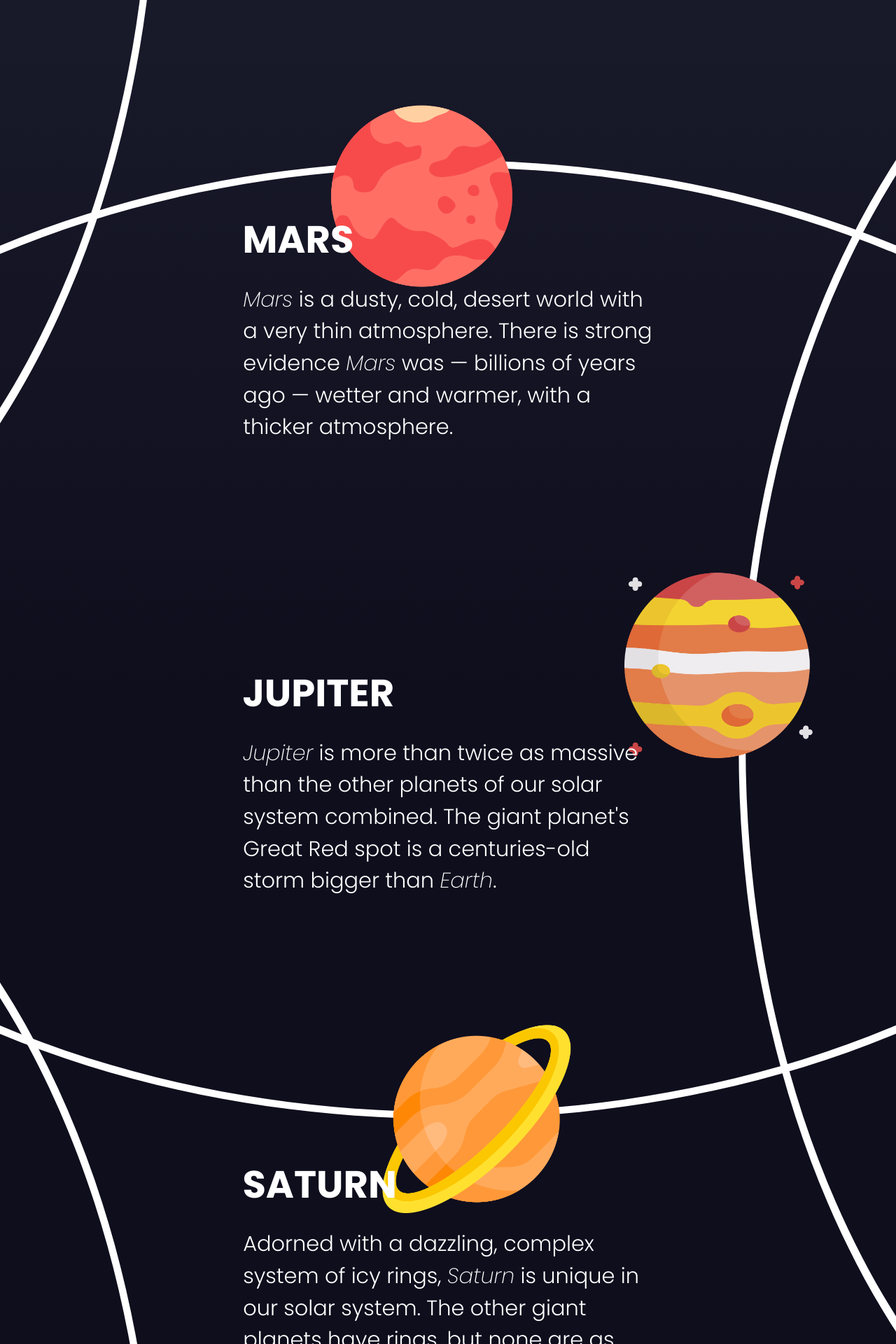
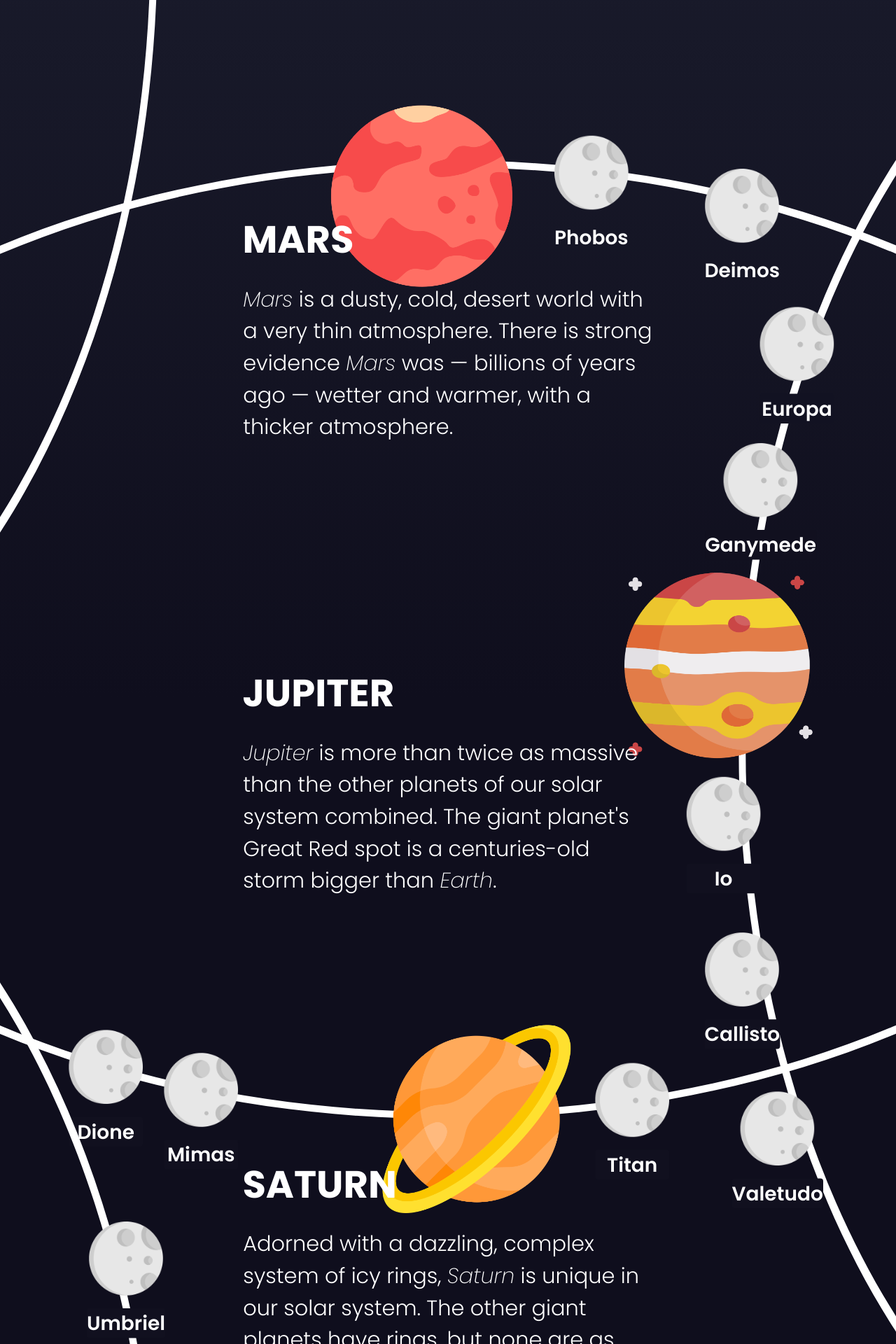
Before and after one commit to Lothering0/space-landing, a Nuxt app: page / in a window 1280 px wide. Shown: the part 4083-6003 px from the top of the page at 70% size. Built offline with nearby package versions, Linux system fonts and the light colour scheme.

Commit message:
Created moons

```diff
--- a/components/Container.vue
+++ b/components/Container.vue
@@ -39,6 +39,12 @@
     </InfoBlock>
 
     <div class="curve earth"></div>
+    <Moon
+      name="Moon"
+      top="3479px"
+      left="131px"
+      backgroundColor="#1d1f2f"
+    />
     <div class="planet earth"></div>
 
     <InfoBlock marginTop="229">
@@ -52,6 +58,16 @@
     </InfoBlock>
 
     <div class="curve mars"></div>
+    <Moon
+      name="Phobos"
+      top="4446px"
+      left="990px"
+    />
+    <Moon
+      name="Deimos"
+      top="4505px"
+      left="1258px"
+    />
     <div class="planet mars"></div>
 
     <InfoBlock marginTop="424">
@@ -65,6 +81,36 @@
     </InfoBlock>
 
     <div class="curve jupiter"></div>
+    <Moon
+      name="Europa"
+      top="4752px"
+      left="1357px"
+      backgroundColor="#121222"
+    />
+    <Moon
+      name="Ganymede"
+      top="4995px"
+      left="1259px"
+      backgroundColor="#11101f"
+    />
+    <Moon
+      name="Io"
+      top="5591px"
+      left="1226px"
+      backgroundColor="#11101f"
+    />
+    <Moon
+      name="Callisto"
+      top="5869px"
+      left="1258px"
+      backgroundColor="#11101f"
+    />
+    <Moon
+      name="Valetudo"
+      top="6153px"
+      left="1307px"
+      backgroundColor="#11101f"
+    />
     <div class="planet jupiter"></div>
 
     <InfoBlock marginTop="396">
@@ -78,6 +124,24 @@
     </InfoBlock>
 
     <div class="curve saturn"></div>
+    <Moon
+      name="Dione"
+      top="6043px"
+      left="123px"
+      backgroundColor="#11101f"
+    />
+    <Moon
+      name="Mimas"
+      top="6084px"
+      left="293px"
+      backgroundColor="#11101f"
+    />
+    <Moon
+      name="Titan"
+      top="6102px"
+      left="1063px"
+      backgroundColor="#11101f"
+    />
     <div class="planet saturn"></div>
 
     <InfoBlock marginTop="463">
@@ -91,6 +155,36 @@
     </InfoBlock>
 
     <div class="curve uranus"></div>
+    <Moon
+      name="Umbriel"
+      top="6385px"
+      left="155px"
+      backgroundColor="#11101f"
+    />
+    <Moon
+      name="Titania"
+      top="6646px"
+      left="219px"
+      backgroundColor="#11101f"
+    />
+    <Moon
+      name="Oberon"
+      top="7255px"
+      left="229px"
+      backgroundColor="#11101f"
+    />
+    <Moon
+      name="Miranda"
+      top="7502px"
+      left="166px"
+      backgroundColor="#11101f"
+    />
+    <Moon
+      name="Puck"
+      top="7744px"
+      left="106px"
+      backgroundColor="#11101f"
+    />
     <div class="planet uranus"></div>
 
     <InfoBlock marginTop="427">
@@ -104,6 +198,30 @@
     </InfoBlock>
 
     <div class="curve neptune"></div>
+    <Moon
+      name="Proteus"
+      top="7911px"
+      left="243px"
+      backgroundColor="#11101f"
+    />
+    <Moon
+      name="Triton"
+      top="7863px"
+      left="1103px"
+      backgroundColor="#11101f"
+    />
+    <Moon
+      name="Hippocamp"
+      top="7897px"
+      left="1241px"
+      backgroundColor="#11101f"
+    />
+    <Moon
+      name="Nereid"
+      top="7952px"
+      left="1457px"
+      backgroundColor="#11101f"
+    />
     <div class="planet neptune"></div>
 
     <InfoBlock marginTop="438">
@@ -167,7 +285,7 @@
 }
 
 .curve.earth {
-  top: 2867px;
+  top: 3062px;
 }
 
 .curve.mars {
--- /dev/null
+++ b/components/Moon.vue
@@ -0,0 +1,43 @@
+<template>
+  <div class="moon" :style="{ top, left }">
+    <div class="image"></div>
+    <div class="name" :style="{ backgroundColor }">{{name}}</div>
+  </div>
+</template>
+
+<script>
+export default {
+  props: {
+    name: String,
+    top: String,
+    left: String,
+    backgroundColor: String
+  }
+}
+</script>
+
+<style>
+.moon {
+  position: absolute;
+}
+
+.image {
+  width: 132px;
+  height: 132px;
+
+  margin: 0 auto;
+
+  background-image: url('@/static/moon.png');
+  background-size: cover;
+}
+
+.name {
+  margin-top: 23px;
+
+  border-radius: 5px;
+
+  font-size: 35px;
+  font-weight: 600;
+  text-align: center;
+}
+</style>
```
